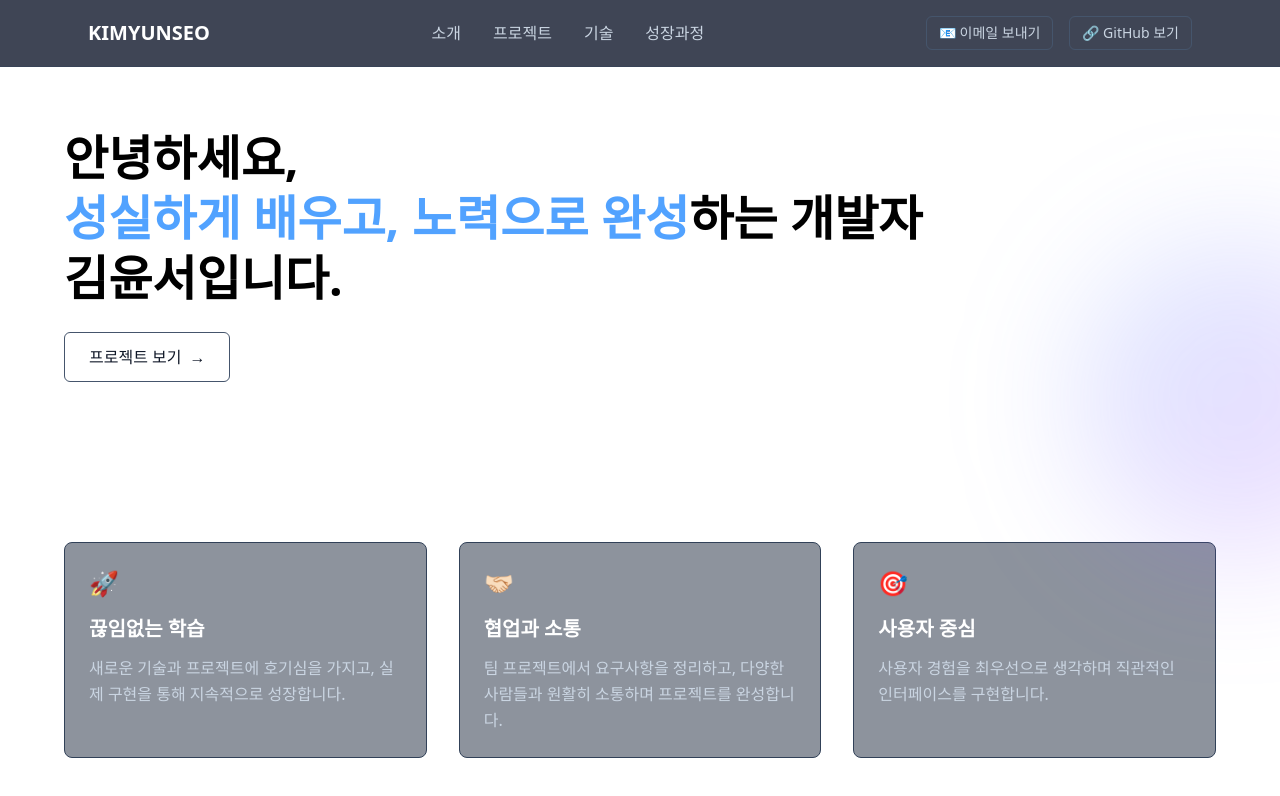
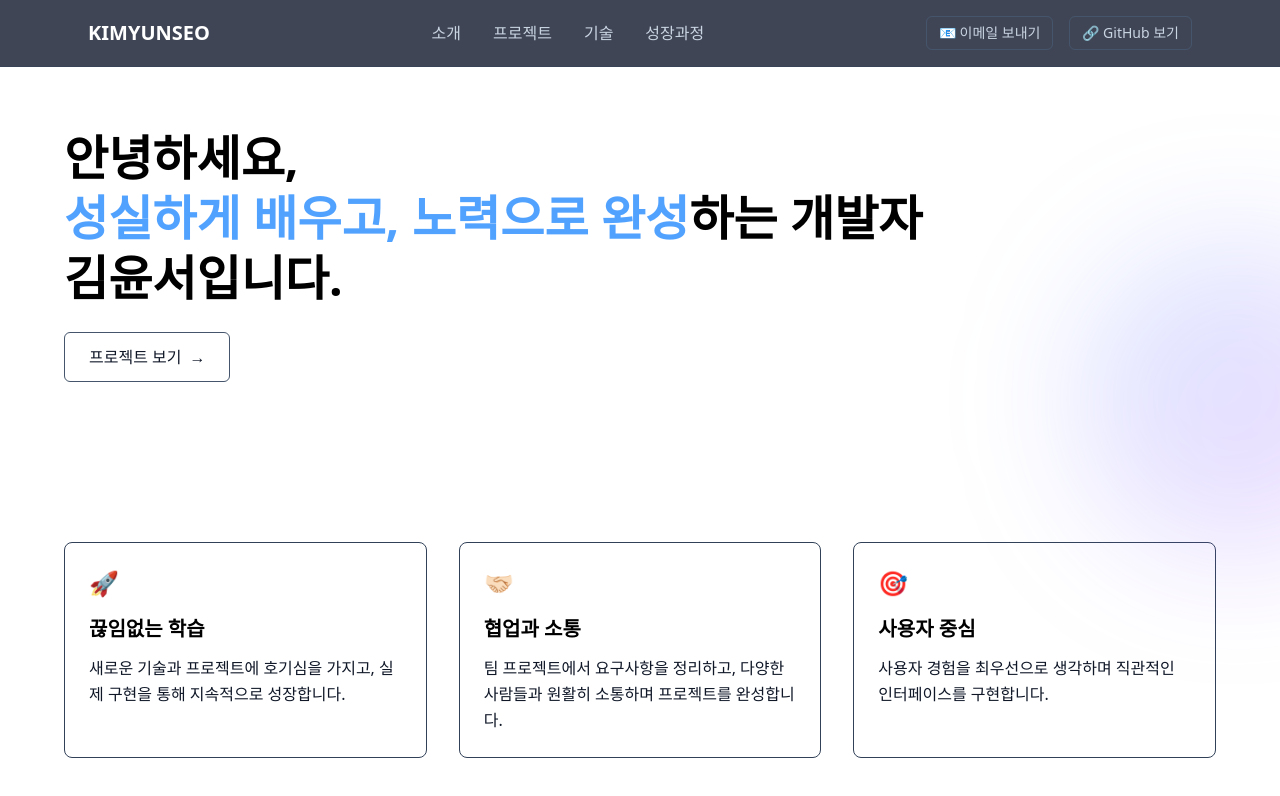
Before and after one commit to yuunseo/yunseo-portfolio, a Next.js app: page / in a window 1280 px wide. Shown: the top 796 px of the page. Built offline with nearby package versions, Linux system fonts and the light colour scheme.

Commit message:
design: 소개 컴포넌트 색상도 변경하기

```diff
--- a/src/components/About.jsx
+++ b/src/components/About.jsx
@@ -25,11 +25,11 @@ export default function About() {
           {aboutItems.map((item, index) => (
             <div
               key={index}
-              className="bg-slate-800/50 border border-slate-700 rounded-lg p-6"
+              className="border border-slate-700 rounded-lg p-6"
             >
               <div className="text-blue-400 text-2xl mb-4">{item.icon}</div>
-              <h3 className="text-xl font-semibold text-white mb-3">{item.title}</h3>
-              <p className="text-slate-300 leading-relaxed">
+              <h3 className="text-xl font-semibold text-black mb-3">{item.title}</h3>
+              <p className="text-black-300 leading-relaxed">
                 {item.description}
               </p>
             </div>
```
